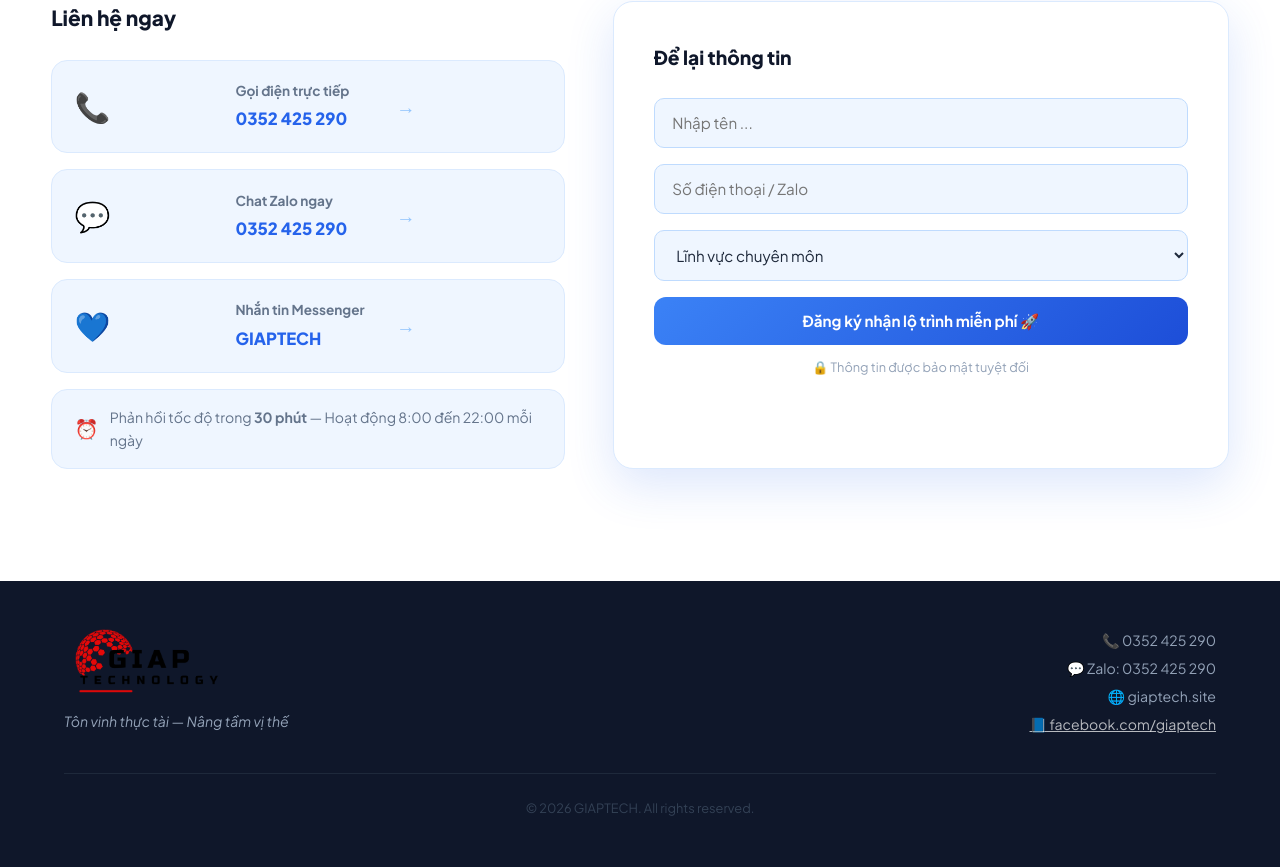
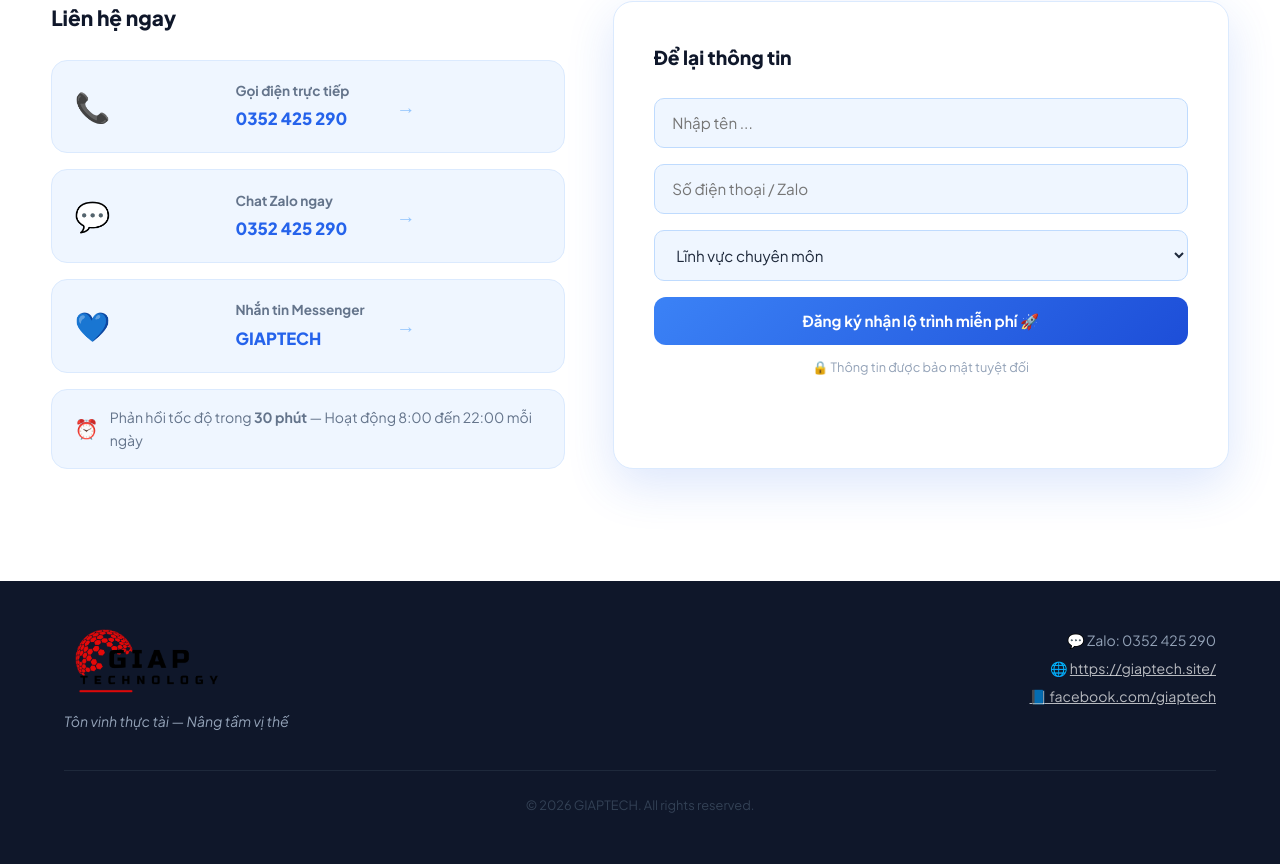
Before and after one commit to GiaBao72/brandpage-landing, a React (Vite) app: page / in a window 1280 px wide. Shown: the part 8853-9720 px from the top of the page. Built offline with nearby package versions, Linux system fonts and the light colour scheme.

Commit message:
fix: footer - remove phone, full URL giaptech.site

```diff
--- a/src/App.jsx
+++ b/src/App.jsx
@@ -868,9 +868,8 @@ export default function App() {
             <p className="footer-slogan">Tôn vinh thực tài — Nâng tầm vị thế</p>
           </div>
           <div className="footer-contact">
-            <p>📞 0352 425 290</p>
             <p>💬 Zalo: 0352 425 290</p>
-            <p>🌐 giaptech.site</p>
+            <p>🌐 <a href="https://giaptech.site/" target="_blank" rel="noreferrer" style={{color:'rgba(255,255,255,.7)'}}>https://giaptech.site/</a></p>
             <p><a href="https://www.facebook.com/giaptech" target="_blank" rel="noreferrer" style={{color:'rgba(255,255,255,.7)'}}>📘 facebook.com/giaptech</a></p>
           </div>
         </div>
```
